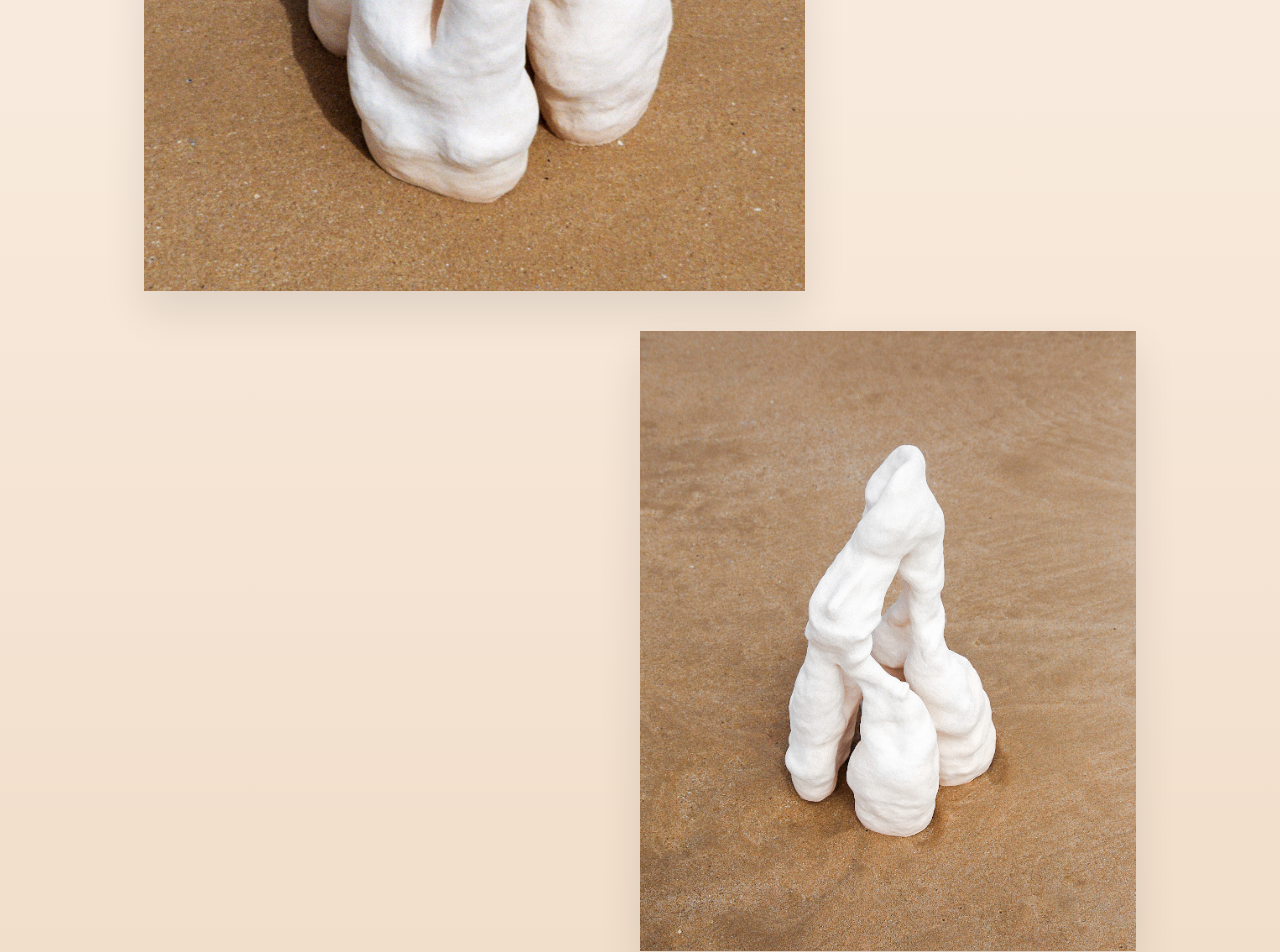
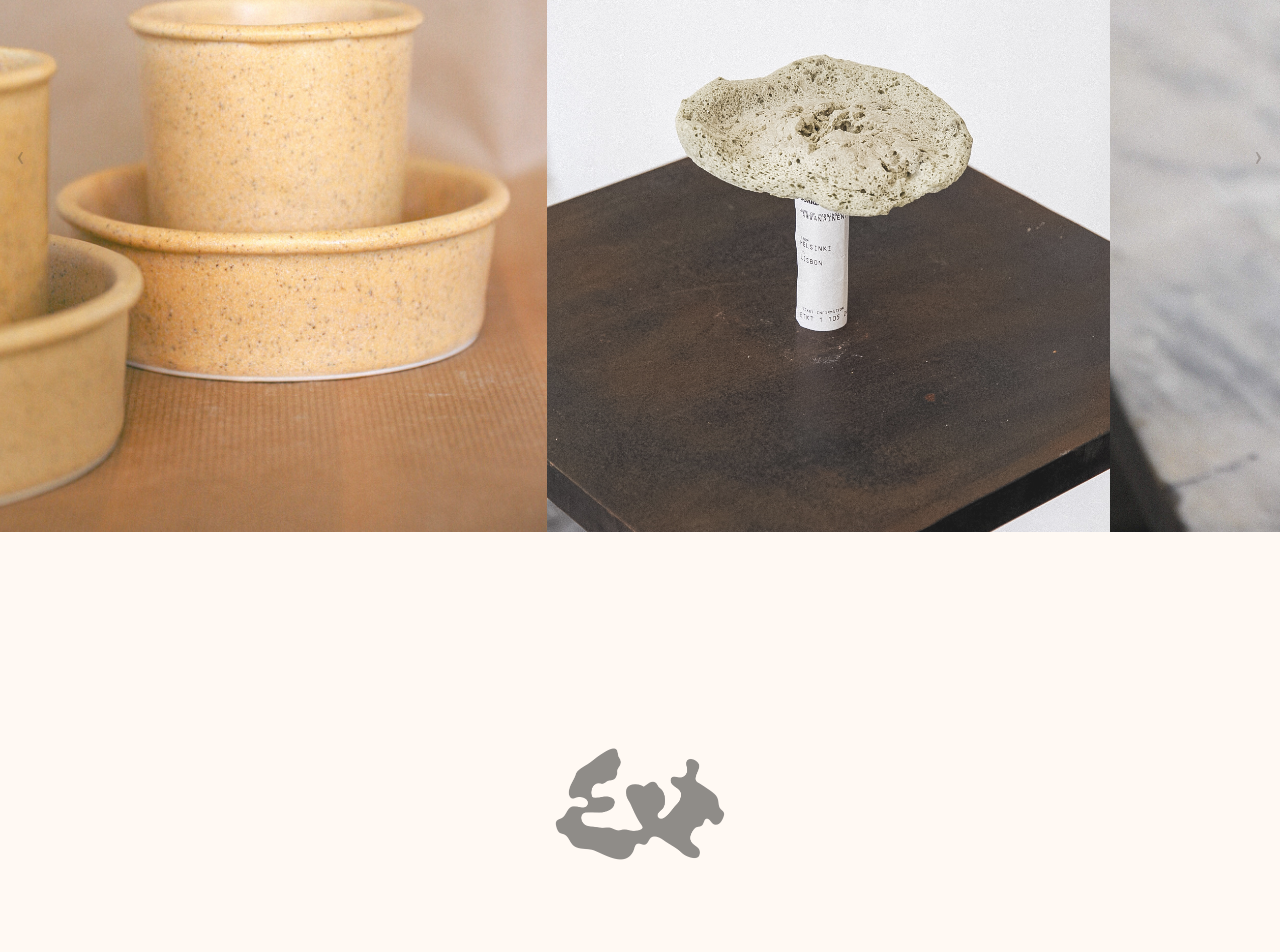
Before and after one commit to kribji/Eveliina-Tahvanainen, a Next.js app: page / in a window 1280 px wide. Shown: the part 1400-2352 px from the top of the page. Built offline with nearby package versions, Linux system fonts and the light colour scheme.

Commit message:
Update frontpage sections, sticky header bg, and clean lint warnings

```diff
--- a/src/app/about/page.tsx
+++ b/src/app/about/page.tsx
@@ -1,6 +1,5 @@
 // src/app/about/page.tsx
 import Image from 'next/image';
-import Footer from '@/components/Footer';
 
 export default function AboutPage() {
   return (
@@ -56,8 +55,6 @@ export default function AboutPage() {
           </p>
         </section>
       </div>
-
-      <Footer />
     </>
   );
 }
--- /dev/null
+++ b/src/app/exhibition/page.tsx
@@ -0,0 +1,9 @@
+import FrontGallery from '@/components/FrontGallery';
+
+export default function ExhibitionPage() {
+  return (
+    <main>
+      <FrontGallery />
+    </main>
+  );
+}
--- a/src/app/page.tsx
+++ b/src/app/page.tsx
@@ -1,13 +1,15 @@
 import Hero from '@/components/Hero';
-import FrontGallery from '@/components/FrontGallery';
-import Footer from '@/components/Footer';
+import WorkCategoryCarousel from '@/components/WorkCategoryCarousel';
+import FrontIntro from '@/components/FrontIntro';
+import FrontLogo from '@/components/FrontLogo';
 
 export default function Home() {
   return (
     <div className="min-h-screen bg-gradient-to-b from-background via-[#e1c2a1] to-[#b19074]">
       <Hero />
-      <FrontGallery />
-      <Footer />
+      <FrontIntro />
+      <WorkCategoryCarousel />
+      <FrontLogo />
     </div>
   );
 }
--- a/src/components/FrontGallery.tsx
+++ b/src/components/FrontGallery.tsx
@@ -62,7 +62,7 @@ function RevealItem({ children, className = '', parallaxFactor = 0.02 }: RevealI
 
 export default function FrontGallery() {
   return (
-    <section className="bg-gradient-to-b from-background via-[#e3c5a5] to-accent/80 py-16 pb-32 md:pb-48">
+    <section className="from-background py-16 pb-32 md:pb-48">
       <div className="mx-auto flex max-w-5xl flex-col gap-10 px-4">
         {frontWorks.map((work, index) => (
           <RevealItem
@@ -71,7 +71,7 @@ export default function FrontGallery() {
             parallaxFactor={0.01 + index * 0.002}
           >
             <Link
-              href={work.href ?? '/work'} // default to /work if no href
+              href={work.href ?? '/exhibition'} // default to /work if no href
               className="group relative block w-full overflow-visible cursor-pointer"
             >
               {/* Soft depth shadow */}
--- /dev/null
+++ b/src/components/FrontIntro.tsx
@@ -0,0 +1,17 @@
+export default function FrontIntro() {
+  return (
+    <section className="bg-[#FFF9F3] py-20 md:py-28">
+      <div className="mx-auto max-w-3xl px-4 text-center text-[#4A3C30]">
+        <p className="text-[1.05rem] tracking-[0.18em] text-[#4A3C30]/70">
+          Handcrafted ceramic objects made in limited editions.
+        </p>
+
+        <p className="mt-10 text-[1.05rem] tracking-[0.18em] text-[#4A3C30]/60">
+          Rooted in material exploration, each object balances softness, weight,
+          <br className="hidden sm:block" />
+          and form.
+        </p>
+      </div>
+    </section>
+  );
+}
--- /dev/null
+++ b/src/components/FrontLogo.tsx
@@ -0,0 +1,30 @@
+import Image from 'next/image';
+import Link from 'next/link';
+
+export default function FrontLogo() {
+  return (
+    <section className="bg-[#FFF9F3] py-32 md:py-44">
+      <div className="flex justify-center">
+        <Link href="/" aria-label="Home">
+          <div
+            className="
+              relative
+              h-28 w-[70vw]
+              max-w-3xl
+              opacity-60
+              transition-opacity duration-300
+              hover:opacity-100
+            "
+          >
+            <Image
+              src="/logo-mark.png"
+              alt="Eveliina Tahvanainen"
+              fill
+              className="object-contain"
+            />
+          </div>
+        </Link>
+      </div>
+    </section>
+  );
+}
--- /dev/null
+++ b/src/components/WorkCategoryCarousel.tsx
@@ -0,0 +1,228 @@
+'use client';
+
+import Link from 'next/link';
+import Image from 'next/image';
+import { useEffect, useMemo, useRef, useState } from 'react';
+import { workCategories } from '@/lib/work';
+
+type Category = {
+  slug: string;
+  title: string;
+  image: string;
+};
+
+const SCROLL_SPEED = 520; // px/sec
+
+export default function WorkCategoryCarousel() {
+  const scrollerRef = useRef<HTMLDivElement | null>(null);
+  const rafRef = useRef<number | null>(null);
+  const dirRef = useRef<-1 | 0 | 1>(0);
+  const lastTsRef = useRef<number>(0);
+  const loopWidthRef = useRef<number>(0);
+
+  const [scrollable, setScrollable] = useState(false);
+
+  const baseCategories: Category[] = useMemo(
+    () => [
+      ...workCategories.map((c) => ({
+        slug: String(c.slug),
+        title: c.title,
+        image: c.image,
+      })),
+      { slug: 'bowls', title: 'bowls', image: '/bowls.jpeg' },
+      { slug: 'cups', title: 'cups', image: '/08.jpeg' },
+      { slug: 'plates', title: 'plates', image: '/bowls2.jpeg' },
+      { slug: 'vases', title: 'vases', image: '/sculptures2.jpeg' },
+      { slug: 'objects', title: 'objects', image: '/06.jpeg' },
+    ],
+    [],
+  );
+
+  // 3 copies so we can “wrap” back to the middle seamlessly
+  const loopedCategories = useMemo(
+    () => [...baseCategories, ...baseCategories, ...baseCategories],
+    [baseCategories],
+  );
+
+  const recompute = () => {
+    const el = scrollerRef.current;
+    if (!el) return;
+
+    // Since we render 3 copies, 1/3 of scrollWidth ≈ one “loop”
+    const loopWidth = el.scrollWidth / 3;
+    loopWidthRef.current = loopWidth;
+
+    setScrollable(el.scrollWidth > el.clientWidth + 2);
+  };
+
+  const wrapIfNeeded = () => {
+    const el = scrollerRef.current;
+    if (!el) return;
+
+    const loopWidth = loopWidthRef.current;
+    if (!loopWidth) return;
+
+    // We want to keep the user around the middle copy.
+    // If they drift too far left/right, jump by one loopWidth.
+    const leftBoundary = loopWidth * 0.5;
+    const rightBoundary = loopWidth * 1.5;
+
+    if (el.scrollLeft < leftBoundary) el.scrollLeft += loopWidth;
+    if (el.scrollLeft > rightBoundary) el.scrollLeft -= loopWidth;
+  };
+
+  const stopScroll = () => {
+    dirRef.current = 0;
+    lastTsRef.current = 0;
+    if (rafRef.current) {
+      cancelAnimationFrame(rafRef.current);
+      rafRef.current = null;
+    }
+  };
+
+  const startScroll = (direction: 'left' | 'right') => {
+    const el = scrollerRef.current;
+    if (!el) return;
+    if (!scrollable) return;
+
+    const nextDir: -1 | 1 = direction === 'right' ? 1 : -1;
+
+    if (dirRef.current === nextDir && rafRef.current) return;
+
+    dirRef.current = nextDir;
+    lastTsRef.current = 0;
+
+    if (rafRef.current) return;
+
+    const tick = (ts: number) => {
+      const node = scrollerRef.current;
+      if (!node || dirRef.current === 0) {
+        rafRef.current = null;
+        return;
+      }
+
+      if (!lastTsRef.current) lastTsRef.current = ts;
+      const dt = (ts - lastTsRef.current) / 1000;
+      lastTsRef.current = ts;
+
+      node.scrollLeft += dirRef.current * SCROLL_SPEED * dt;
+
+      // keep it endless
+      wrapIfNeeded();
+
+      rafRef.current = requestAnimationFrame(tick);
+    };
+
+    rafRef.current = requestAnimationFrame(tick);
+  };
+
+  useEffect(() => {
+    recompute();
+
+    const el = scrollerRef.current;
+    if (!el) return;
+
+    // Ensure we start on the middle copy
+    requestAnimationFrame(() => {
+      recompute();
+      const loopWidth = loopWidthRef.current;
+      if (loopWidth) el.scrollLeft = loopWidth;
+    });
+
+    const onResize = () => {
+      recompute();
+      const loopWidth = loopWidthRef.current;
+      if (loopWidth) el.scrollLeft = loopWidth;
+    };
+
+    const ro = new ResizeObserver(() => recompute());
+
+    window.addEventListener('resize', onResize);
+    ro.observe(el);
+
+    return () => {
+      stopScroll();
+      window.removeEventListener('resize', onResize);
+      ro.disconnect();
+    };
+  }, [scrollable]);
+
+  return (
+    <section className="bg-[#FFF9F3] py-10 text-[#4A3C30]">
+      <div className="relative w-full">
+        {/* LEFT ARROW (hover-to-scroll trigger) */}
+        {scrollable && (
+          <div
+            className="absolute inset-y-0 left-0 z-20 hidden w-16 md:block"
+            onMouseEnter={() => startScroll('left')}
+            onMouseLeave={stopScroll}
+          >
+            <div className="absolute left-4 top-1/2 -translate-y-1/2 select-none text-3xl opacity-30">
+              ‹
+            </div>
+          </div>
+        )}
+
+        {/* RIGHT ARROW (hover-to-scroll trigger) */}
+        {scrollable && (
+          <div
+            className="absolute inset-y-0 right-0 z-20 hidden w-16 md:block"
+            onMouseEnter={() => startScroll('right')}
+            onMouseLeave={stopScroll}
+          >
+            <div className="absolute right-4 top-1/2 -translate-y-1/2 select-none text-3xl opacity-30">
+              ›
+            </div>
+          </div>
+        )}
+
+        <div
+          ref={scrollerRef}
+          onScroll={() => {
+            wrapIfNeeded();
+            recompute();
+          }}
+          className="
+            flex gap-0 overflow-x-auto
+            [-ms-overflow-style:none] [scrollbar-width:none] [&::-webkit-scrollbar]:hidden
+          "
+        >
+          {loopedCategories.map((category, index) => (
+            <Link
+              key={`${category.slug}-${index}`}
+              href={`/work/${category.slug}`}
+              className="group relative block shrink-0"
+              onMouseLeave={stopScroll}
+            >
+              <figure
+                className="
+                  relative overflow-hidden bg-[#FFF9F3]
+                  h-[94vh] min-h-[680px] max-h-[1060px]
+                  w-[70vw] md:w-[50vw] lg:w-[44vw]
+                "
+              >
+                <Image
+                  src={category.image}
+                  alt={category.title}
+                  fill
+                  className="object-cover"
+                  sizes="(min-width: 1024px) 44vw, (min-width: 768px) 50vw, 70vw"
+                />
+
+                {/* subtle sheer (kept). You can delete if you want totally raw images */}
+                <div className="absolute inset-0 bg-white/10" aria-hidden="true" />
+
+                {/* hover overlay label */}
+                <div className="pointer-events-none absolute inset-0 flex items-center justify-center bg-white/0 opacity-0 transition-all duration-700 ease-out group-hover:bg-white/45 group-hover:opacity-100">
+                  <span className="text-3xl lowercase tracking-[0.14em] md:text-4xl">
+                    {category.title}
+                  </span>
+                </div>
+              </figure>
+            </Link>
+          ))}
+        </div>
+      </div>
+    </section>
+  );
+}
--- /dev/null
+++ b/src/lib/shop-categories.ts
@@ -0,0 +1,14 @@
+export type ShopCategory = {
+  key: string;
+  label: string;
+  href: string;
+  image: string;
+};
+
+export const shopCategories: ShopCategory[] = [
+  { key: 'bowls', label: 'bowls', href: '/work/ceramics', image: '/bowls.jpeg' },
+  { key: 'cups', label: 'cups', href: '/work/ceramics', image: '/ceramics.jpeg' },
+  { key: 'jewelry', label: 'jewelry', href: '/work/jewelry', image: '/jewelry.jpeg' },
+  { key: 'sculptures', label: 'sculptures', href: '/work/sculptures', image: '/sculptures.jpeg' },
+  { key: 'objects', label: 'objects', href: '/work', image: '/hero-right.jpeg' },
+];
--- a/tailwind.config.ts
+++ b/tailwind.config.ts
@@ -10,8 +10,7 @@ const config: Config = {
   theme: {
     extend: {
       colors: {
-        background: '#FDF3EA', // main background
-        accent: '#B19074', // gradient / highlight
+        background: '#FFF9F3', // main background
         text: '#4A3C30', // main text color
       },
       letterSpacing: {
```
Also changed, not shown: src/components/Header.tsx (+29 -21 lines).
